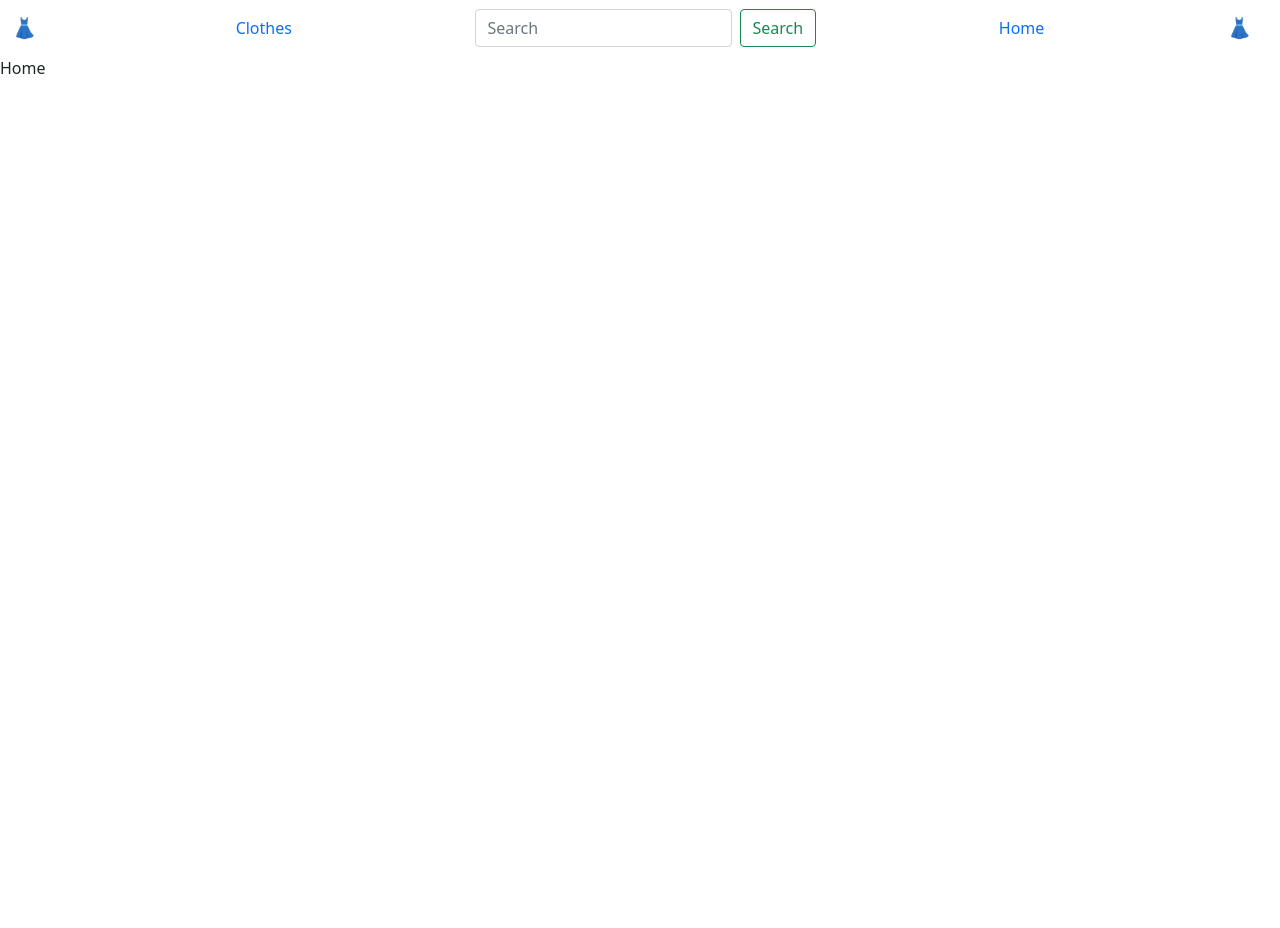
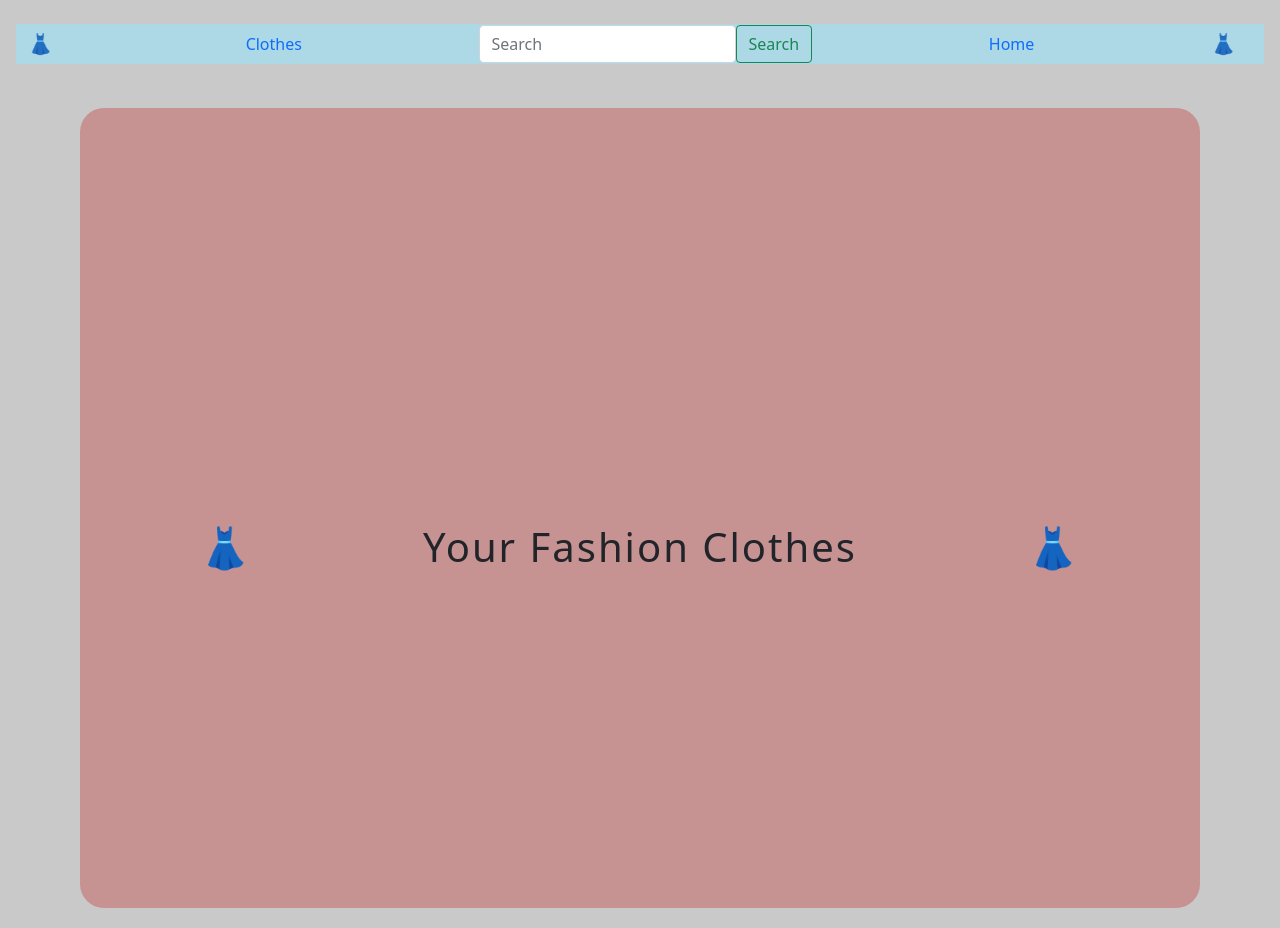
Before and after one commit to maurice-35/clothes-app, a React (Create React App) app in the folder clothes-app/: page /Home in a window 1280 px wide. Before the commit the page ends 800 px from the top, so only its background shows below. Built offline with nearby package versions, Linux system fonts and the light colour scheme.

Commit message:
update home and styling

```diff
--- a/clothes-app/package.json
+++ b/clothes-app/package.json
@@ -13,6 +13,7 @@
     "react-dom": "^17.0.2",
     "react-router-dom": "^6.2.1",
     "react-scripts": "5.0.0",
+    "sass": "^1.49.0",
     "web-vitals": "^2.1.0",
     "yarn": "^1.22.17"
   },
--- a/clothes-app/src/component/common/Home.js
+++ b/clothes-app/src/component/common/Home.js
@@ -1,8 +1,17 @@
 import React from 'react';
+
 
 const Home = () => {
 	return (
-		<div>Home</div>
+		<section>
+        <div className="container">
+          <h1 className="title">
+            <span className="logo-emoji">👗</span>
+            Your Fashion Clothes
+            <span className="logo-emoji">👗</span>
+          </h1>
+      </div>
+    </section>
 	)
 }
 
--- a/clothes-app/src/component/common/Navigation.js
+++ b/clothes-app/src/component/common/Navigation.js
@@ -6,7 +6,7 @@ const Navigation = () => {
 
 	return (
 		<div>
-			<Navbar bg="lightblue" expand="lg">
+			<Navbar expand="lg">
 				<Container fluid>
 					<Navbar.Brand href="Home">👗</Navbar.Brand>
 					<Nav.Link href="clothes">Clothes</Nav.Link>
@@ -14,7 +14,7 @@ const Navigation = () => {
 						<FormControl
 							type="search"
 							placeholder="Search"
-							className="me-2"
+							className="me-"
 							aria-label="Search"
 						/>
 						<Button variant="outline-success">Search</Button>
--- a/clothes-app/src/index.css
+++ b/clothes-app/src/index.css
@@ -1,5 +1,13 @@
+body {
+	background-color: rgba(0, 0, 0, 0.212)
+}
+
+.container-fluid {
+	background-color: lightblue;
+	margin: 1rem;
+}
+
 .card {
-	height: 100%;
 	display: flex;
 	flex-direction: column;
 	background-color:  #6c7e6c;
@@ -12,8 +20,25 @@
 }
 
 .card>.list-group:last-child  {
-	/* color: rgb(200, 173, 230); */
 	font-size: large;
 	font-style: italic;
 	font-weight: bold;
 }
+
+.container {
+	height: 100vh;
+	margin: 20px auto;
+	background-color: rgb(199, 146, 146);
+	padding: 15px 35px;
+	border-radius: 1.5em;
+	max-width: 70em;
+}
+
+h1 {
+	display: flex;
+	flex-direction: row;
+	justify-content: space-around;
+	align-items: center;
+	margin-top: 10em;
+	letter-spacing: 2px;
+}
```
Also changed, not shown: 1 other file (tests, documents, lock files or other folders).
